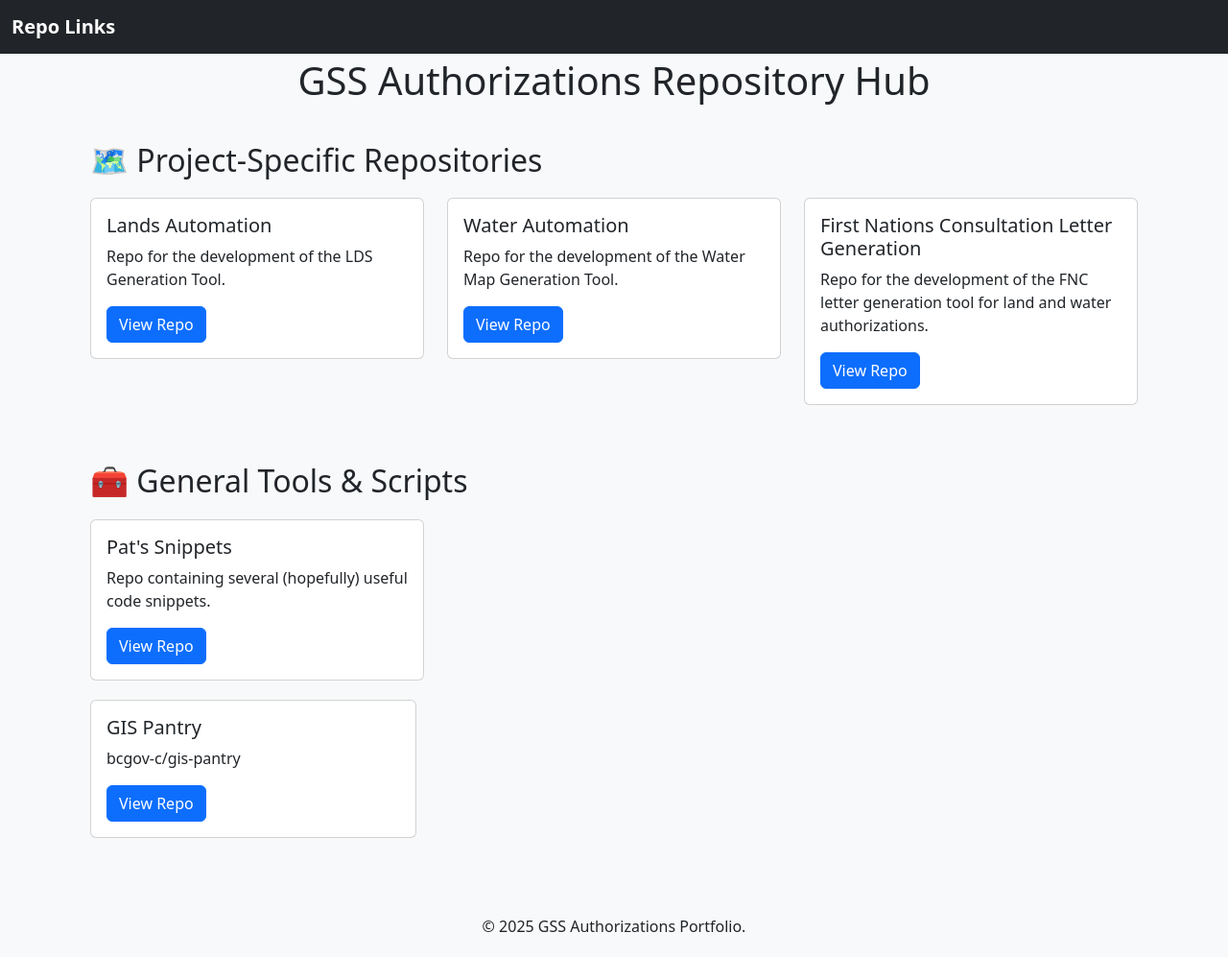
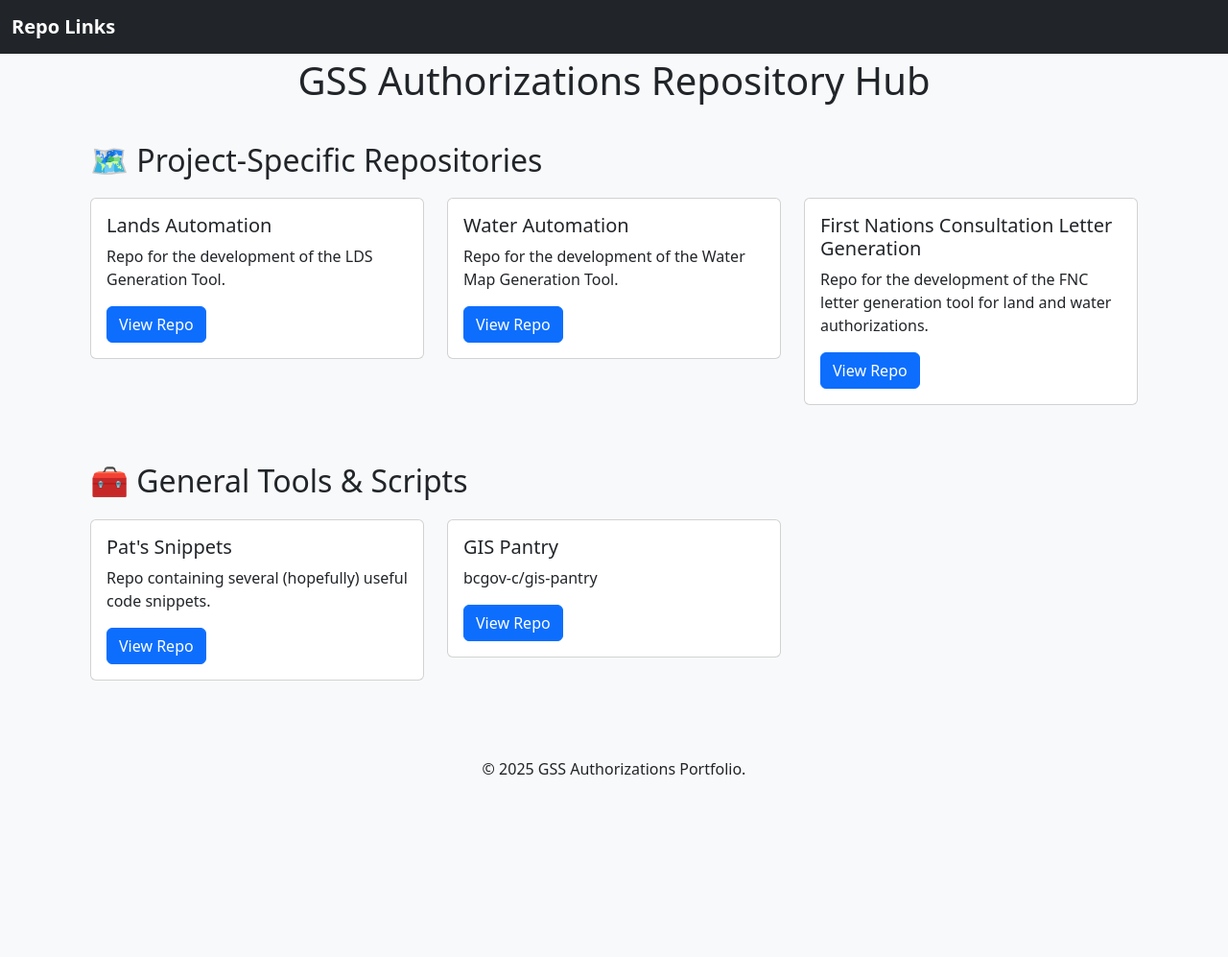
Before and after one commit to patjohns/pages_testing, a Jekyll site: the page built from index.html, in a window 1280 px wide and 997 px high. Shown: the whole window at 96% size. Built offline with Jekyll 4.4.1, drawn with Linux system fonts in a browser that asks for light colours.

Commit message:
Update index.html

```diff
--- a/index.html
+++ b/index.html
@@ -71,7 +71,6 @@ title: GSS Authorizations
                 </div>
             </div>
         </div>
-        <div class="row">
         <div class="col-md-4">
             <div class="card">
                 <div class="card-body">
```
